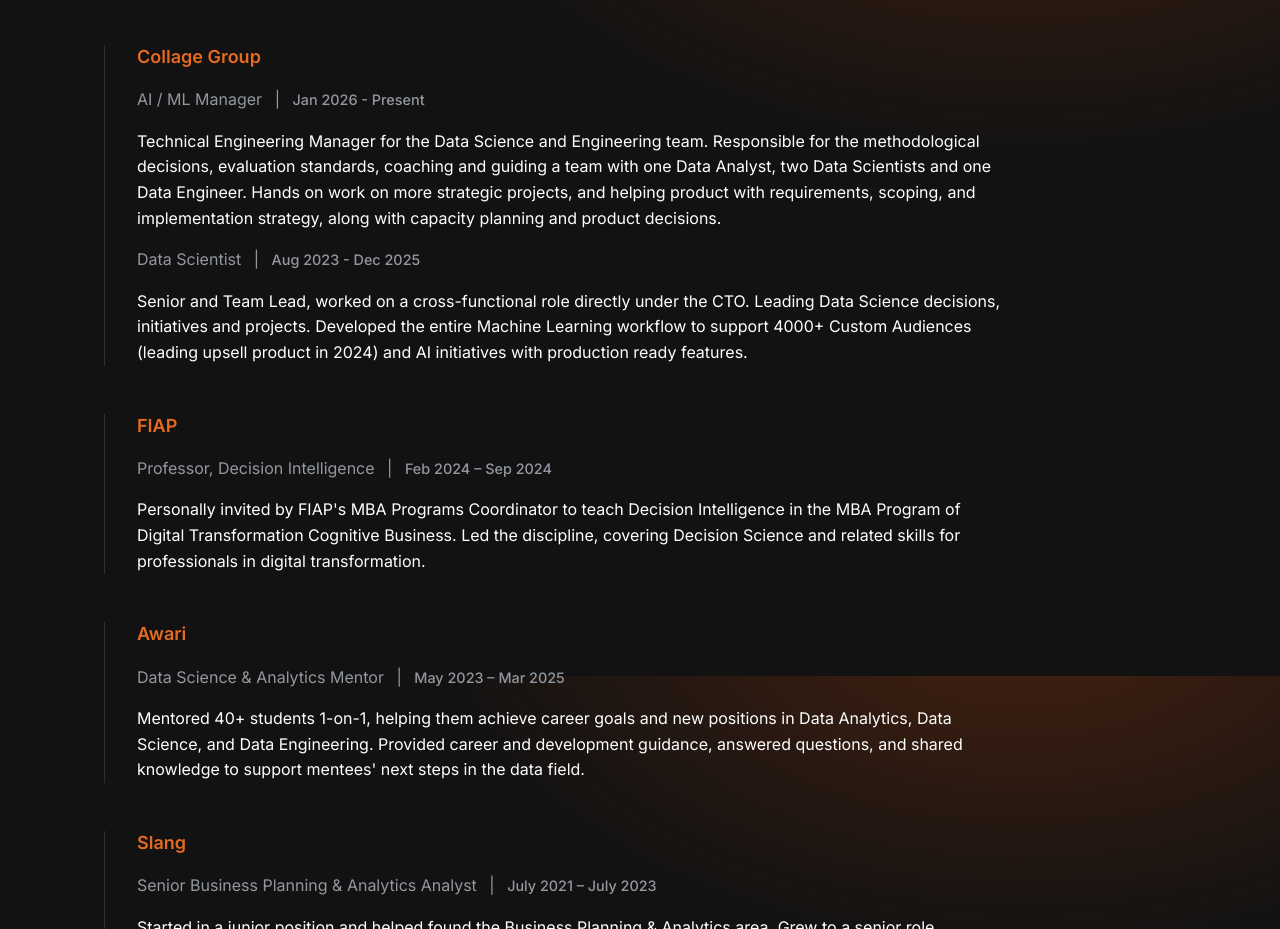
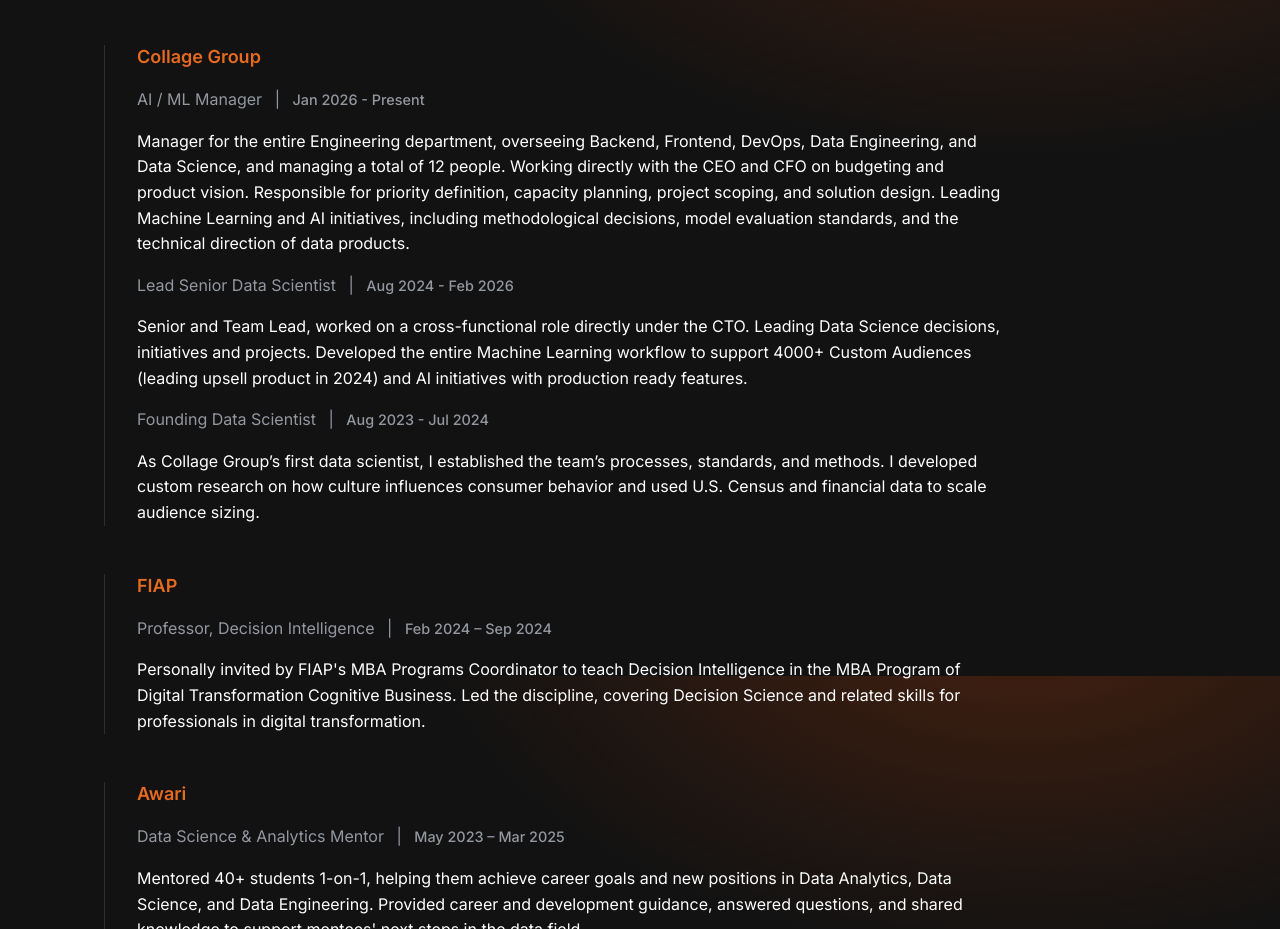
Before and after one commit to ViniciusARZ/viniciusarz.github.io, a plain HTML site: page index.html in a window 1280 px wide. Shown: the part 4124-5053 px from the top of the page. Drawn offline with Linux system fonts and the light colour scheme.

Commit message:
Update Collage Group experience

```diff
--- a/index.html
+++ b/index.html
@@ -643,18 +643,19 @@
                   <span class="timeline-date">Jan 2026 - Present</span>
                 </p>
                 <p>
-                  Technical Engineering Manager for the Data Science and
-                  Engineering team. Responsible for the methodological
-                  decisions, evaluation standards, coaching and guiding a team
-                  with one Data Analyst, two Data Scientists and one Data
-                  Engineer. Hands on work on more strategic projects, and
-                  helping product with requirements, scoping, and implementation
-                  strategy, along with capacity planning and product decisions.
+                  Manager for the entire Engineering department, overseeing
+                  Backend, Frontend, DevOps, Data Engineering, and Data Science,
+                  and managing a total of 12 people. Working directly with the
+                  CEO and CFO on budgeting and product vision. Responsible for
+                  priority definition, capacity planning, project scoping, and
+                  solution design. Leading Machine Learning and AI initiatives,
+                  including methodological decisions, model evaluation standards,
+                  and the technical direction of data products.
                 </p>
                 <p class="muted" style="margin-top: 1rem">
-                  Data Scientist
+                  Lead Senior Data Scientist
                   <span aria-hidden="true" style="padding: 0 0.5em">&#124;</span>
-                  <span class="timeline-date">Aug 2023 - Dec 2025</span>
+                  <span class="timeline-date">Aug 2024 - Feb 2026</span>
                 </p>
                 <p>
                   Senior and Team Lead, worked on a cross-functional role
@@ -663,6 +664,17 @@
                   Learning workflow to support 4000+ Custom Audiences (leading
                   upsell product in 2024) and AI initiatives with production
                   ready features.
+                </p>
+                <p class="muted" style="margin-top: 1rem">
+                  Founding Data Scientist
+                  <span aria-hidden="true" style="padding: 0 0.5em">&#124;</span>
+                  <span class="timeline-date">Aug 2023 - Jul 2024</span>
+                </p>
+                <p>
+                  As Collage Group’s first data scientist, I established the
+                  team’s processes, standards, and methods. I developed custom
+                  research on how culture influences consumer behavior and used
+                  U.S. Census and financial data to scale audience sizing.
                 </p>
               </div>
             </div>
```
